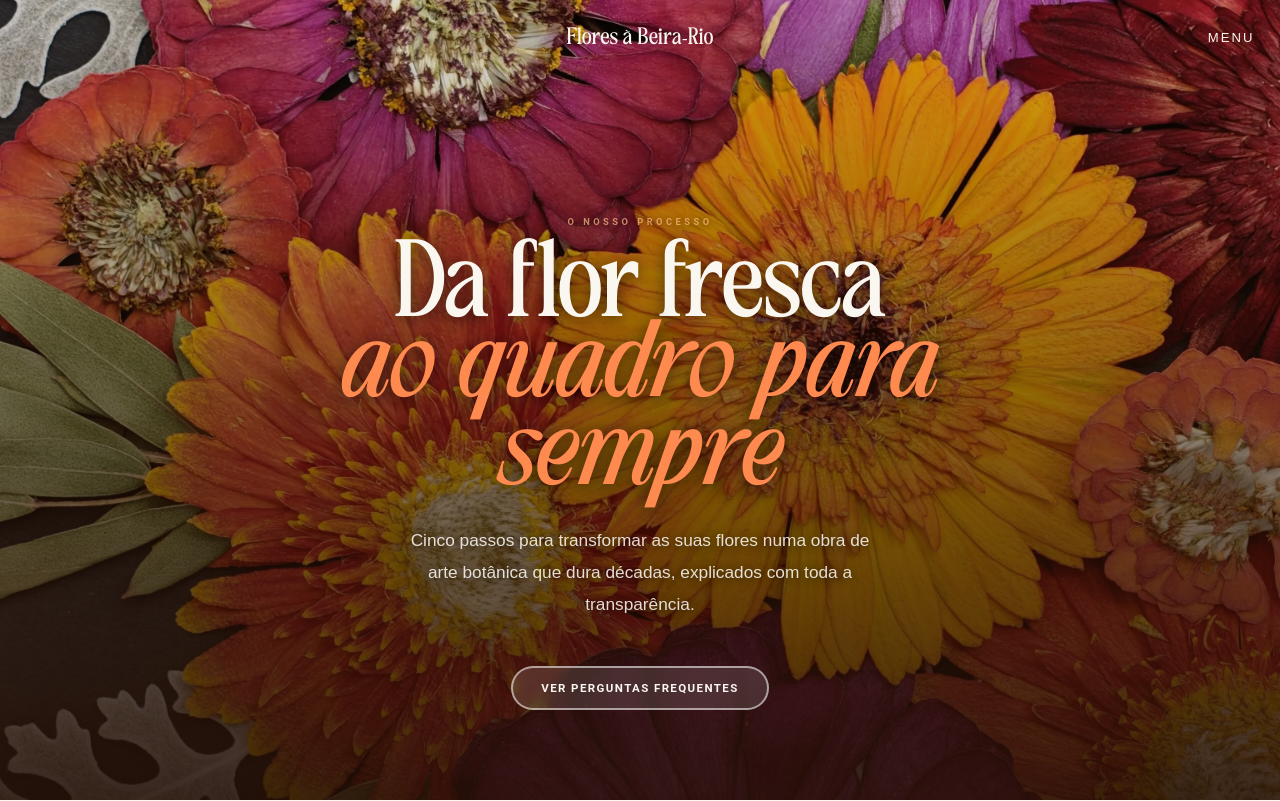
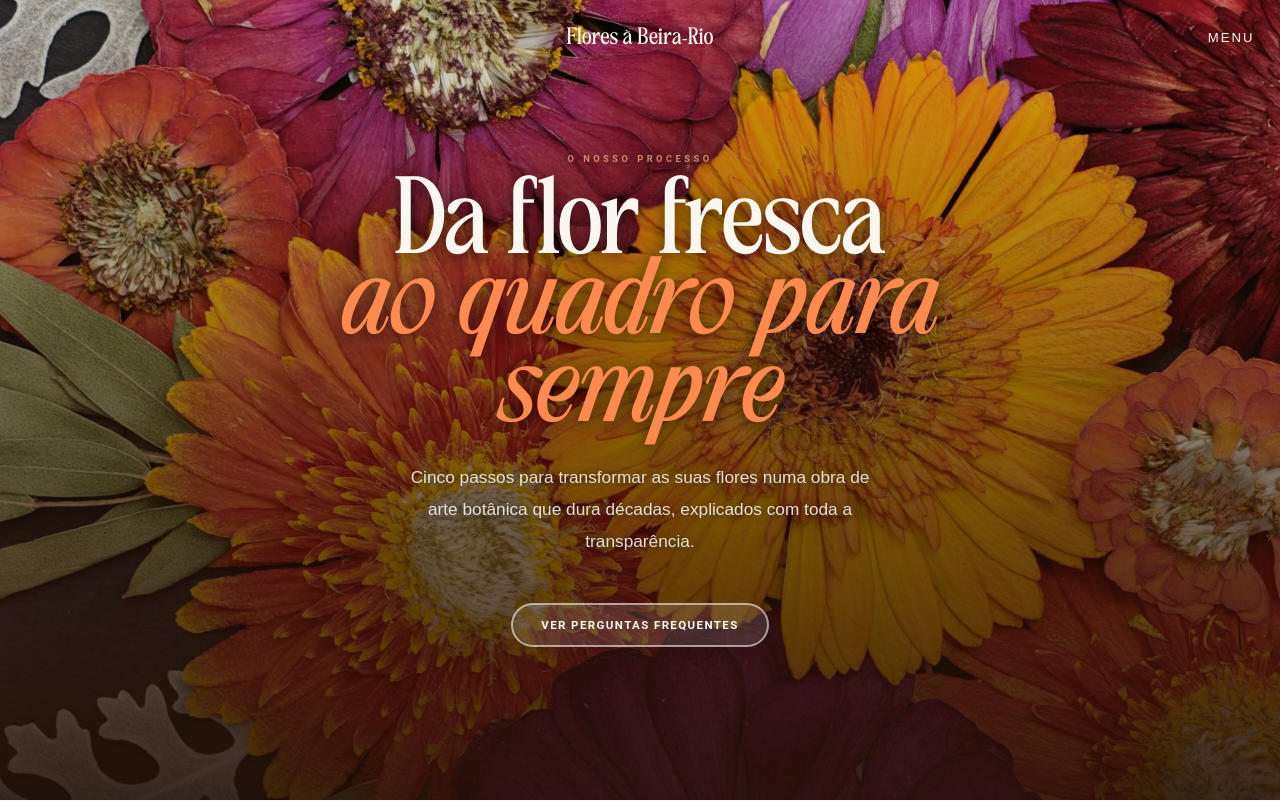
Before and after one commit to floresabeirario/fbr-website, a Next.js app: page /como-funciona in a window 1280 px wide. Shown: the top 801 px of the page. Built offline with nearby package versions, Linux system fonts and the light colour scheme; a web font is replaced by a local one.

Commit message:
hero alterado

```diff
--- a/app/preservacao-de-flores/PreservacaoDeFloresClient.jsx
+++ b/app/preservacao-de-flores/PreservacaoDeFloresClient.jsx
@@ -58,9 +58,7 @@ export default function PreservacaoDeFloresClient() {
           imgAlt="Quadro de flores preservadas — Flores à Beira-Rio, Coimbra"
           imgFetchPriority="high"
           gradient="linear-gradient(to top, rgba(35,15,5,0.82) 0%, rgba(35,15,5,0.55) 50%, rgba(35,15,5,0.18) 100%)"
-          centered
           ariaLabel="Preservação de flores, arte botânica artesanal"
-          textPadding="clamp(110px,14vw,160px) clamp(24px,5vw,72px)"
         >
           <motion.div
             initial={{ opacity: 0, y: 28 }}
--- a/components/PageHero.css
+++ b/components/PageHero.css
@@ -1,12 +1,8 @@
 .page-hero {
   position: relative;
-  min-height: 100svh;
+  height: 100svh;
   overflow: hidden;
   display: flex;
-  align-items: flex-end;
-}
-
-.page-hero--centered {
   align-items: center;
   justify-content: center;
 }
@@ -15,7 +11,6 @@
   position: absolute;
   inset: 0;
 }
-
 
 .page-hero-overlay {
   position: absolute;
@@ -26,5 +21,8 @@
   position: relative;
   z-index: 2;
   width: 100%;
-  padding: clamp(110px, 14vw, 160px) clamp(24px, 5vw, 72px) clamp(60px, 8vw, 90px);
+  padding: 0 clamp(24px, 5vw, 72px);
+  display: flex;
+  align-items: center;
+  justify-content: center;
 }
--- a/components/PageHero.jsx
+++ b/components/PageHero.jsx
@@ -1,11 +1,12 @@
 "use client";
 
+import { useRef } from "react";
 import Image from "next/image";
-import { motion } from "framer-motion";
+import { motion, useScroll, useTransform } from "framer-motion";
 import "./PageHero.css";
 
 /**
- * Reusable full-screen photo hero used across 5+ pages.
+ * Reusable full-screen hero used across all inner pages.
  *
  * Props:
  *   src             – image src
@@ -13,12 +14,9 @@ import "./PageHero.css";
  *   imgPosition     – CSS object-position (default "center")
  *   imgFetchPriority – "high" | "low" | "auto"
  *   gradient        – overlay gradient string
- *   centered        – if true, aligns content to center (default: flex-end)
  *   ariaLabel       – section aria-label
- *   textPadding     – optional padding override for the text wrapper
- *   textStyle       – optional extra style for the text wrapper (e.g. opacity MotionValue)
- *   sectionRef      – optional ref for the <section> (e.g. for useScroll target)
- *   children        – hero text content
+ *   sectionRef      – optional external ref forwarded to <section>
+ *   children        – hero text content (always centered)
  */
 export default function PageHero({
   src,
@@ -26,17 +24,27 @@ export default function PageHero({
   imgPosition = "center",
   imgFetchPriority,
   gradient,
-  centered = false,
   ariaLabel,
-  textPadding,
-  textStyle,
   sectionRef,
   children,
 }) {
+  const heroRef = useRef(null);
+
+  const { scrollYProgress } = useScroll({
+    target: heroRef,
+    offset: ["start start", "end start"],
+  });
+
+  const opacity = useTransform(scrollYProgress, [0, 0.38], [1, 0]);
+  const y       = useTransform(scrollYProgress, [0, 0.38], [0, 28]);
+
   return (
     <section
-      ref={sectionRef}
-      className={`page-hero${centered ? " page-hero--centered" : ""}`}
+      ref={(node) => {
+        heroRef.current = node;
+        if (sectionRef) sectionRef.current = node;
+      }}
+      className="page-hero"
       aria-label={ariaLabel}
     >
       <div aria-hidden="true" className="page-hero-bg">
@@ -53,7 +61,7 @@ export default function PageHero({
 
       <motion.div
         className="page-hero-text"
-        style={{ padding: textPadding || undefined, ...textStyle }}
+        style={{ opacity, y }}
       >
         {children}
       </motion.div>
```
Also changed, not shown: app/recriacao/RecriacaoClient.jsx (+1 -10 lines).
